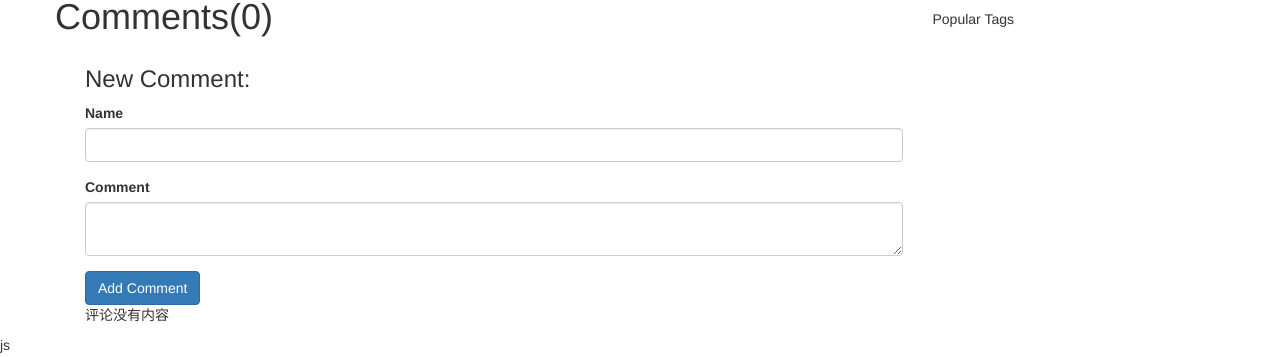
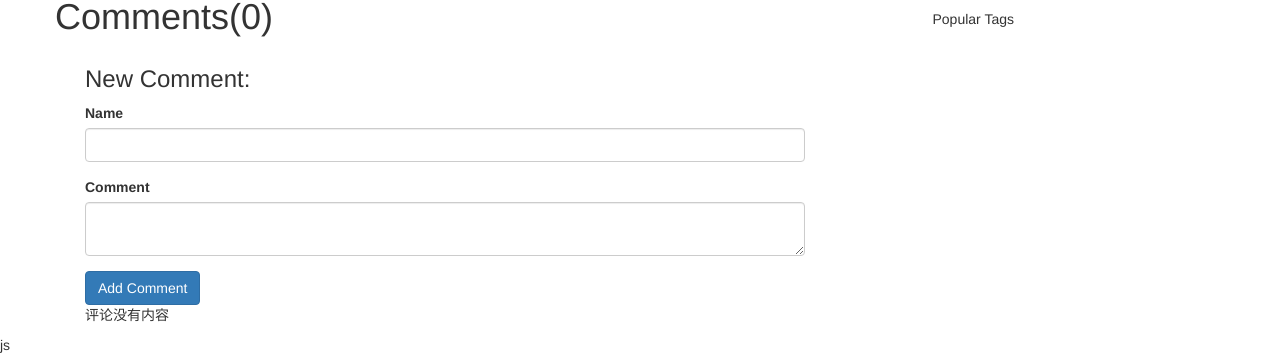
Before and after one commit to yao631029659/flask-table, a Flask app: template webapp/templates/blog/post.html in a window 1280 px wide. Shown: the part 394-751 px from the top of the page. Run offline with Flask 2, Linux system fonts and the light colour scheme; the template is opened without the code that fills it: values that come from a table or form of the project are taken from there, others are empty; data comes from the database, SQL or seed files in the repository; both versions use the stored data as it was after the commit; some libraries are stand-ins or nearby versions.

Commit message:
新增表单实现

```diff
--- a/webapp/controllers/blog.py
+++ b/webapp/controllers/blog.py
@@ -1,5 +1,5 @@
 import datetime
-from flask import Blueprint,render_template,url_for
+from flask import Blueprint,render_template,url_for,redirect
 # 新的架构把表单和模型从控制器里面分离出去了 所以在这里要引入回来
 # 这个文件就相当于之前的main文件 main文件一直在运行 现在你把它写到里面来了 在原来的文件里面写蓝图 让它也运行里面的东西
 # 蓝图又和数据库打交道又和表现层打交道 所以两个文件都要引入
@@ -116,6 +116,7 @@ def new_post():
         # new_post.user = User.query.filter_by(username=current_user.username)
         db.session.add(new_post)
         db.session.commit()
+        return redirect(url_for('.home'))
 
     return render_template('new.html',form=form)
 
--- a/webapp/templates/blog/base.html
+++ b/webapp/templates/blog/base.html
@@ -60,9 +60,11 @@
         <h1><a href="{{ url_for('.home') }}">My Blog</a> </h1>
         <p>Welcome to the blog!</p>
     </div>
-    {% block body %}
-    内容
-    {% endblock %}
+    <div class="row">
+        {% block body %}
+            内容
+        {% endblock %}
+    </div>
 </div>
 {% block js %}
     js
--- a/webapp/templates/blog/post.html
+++ b/webapp/templates/blog/post.html
@@ -1,9 +1,8 @@
 {% extends "blog/base.html" %}
 {% block title %}{{ post.title }}{% endblock %}
 {% block body %}
-    <div class="row">
     {#        这里写文章#}
-        <div class="col-lg-9">
+    <div class="col-lg-8">
         {#            这里写标题#}
         <div class="row">
             <div class="col-lg-12">
@@ -78,6 +77,9 @@
             {% endif %}
         </div>
     </div>
+    <div class="col-lg-1">
+
+    </div>
     {#        显示top_tags 和recent#}
     <div class="col-lg-3">
         <div class="row">
@@ -98,5 +100,5 @@
             {% endfor %}
         </div>
     </div>
-    </div>
+
 {% endblock %}
```
Also changed, not shown: webapp/database.db. Lines whose indentation alone changed are shown as unchanged.
